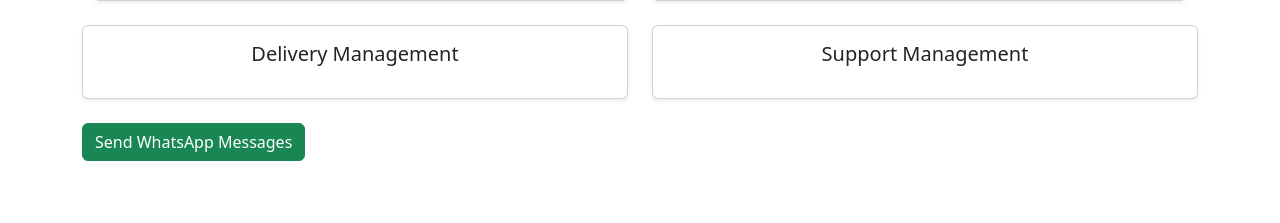
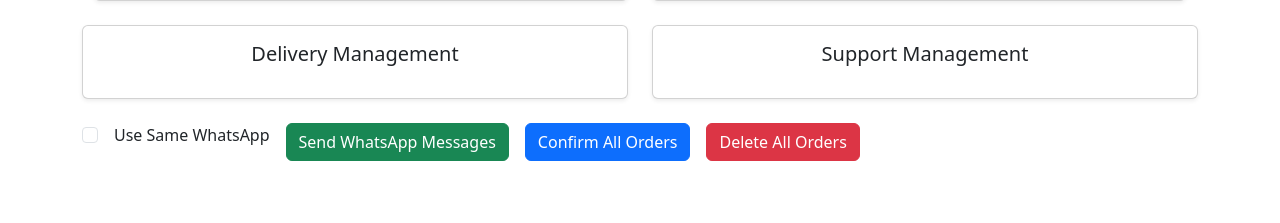
Before and after one commit to m-hassaan-habib/shopify-app, a Flask app: page / in a window 1280 px wide. Shown: the part 560-783 px from the top of the page. Run offline with Flask 3, Linux system fonts and the light colour scheme; data that the repository does not hold is empty; some libraries are stand-ins or nearby versions.

Commit message:
Update flow for messages

```diff
--- a/routes/routes.py
+++ b/routes/routes.py
@@ -405,6 +405,8 @@ def update_courier(order_id):
 def send_whatsapp():
     failed_numbers = []
     conn = get_connection()
+    headless_mode = request.form.get("headless") is not None
+
     with conn.cursor() as cursor:
         cursor.execute(
             "SELECT order_number, billing_name, item_name, billing_phone "
@@ -415,7 +417,8 @@ def send_whatsapp():
         options = Options()
         options.add_argument('--user-data-dir=./whatsapp_session')
         options.add_argument('--window-size=1920,1080')
-        options.add_argument('--headless=new')
+        if headless_mode:
+            options.add_argument('--headless=new')
 
         service = Service(ChromeDriverManager().install())
         driver = webdriver.Chrome(service=service, options=options)
@@ -424,44 +427,49 @@ def send_whatsapp():
         batch_size = 2
 
         def send_in_tab(index, user):
-            name = user['billing_name'] or 'Customer'
+            name    = user['billing_name'] or 'Customer'
             product = user['item_name'] or 'your product'
-            phone = user['billing_phone']
-            o_num = user['order_number']
+            phone   = user['billing_phone']
+            o_num   = user['order_number']
             message = build_message(name, product, o_num)
-            link = f"https://web.whatsapp.com/send?phone={phone}"
+            link    = f"https://web.whatsapp.com/send?phone={phone}"
+
             driver.execute_script(f"window.open('{link}','_blank');")
             human_delay(2,1)
             driver.switch_to.window(driver.window_handles[-1])
             human_delay(10,5)
+
             try:
-                input_xpath = '//div[@contenteditable="true" and @data-tab="10"]'
-                msg_box = WebDriverWait(driver, 15).until(
-                    EC.presence_of_element_located((By.XPATH, input_xpath))
-                )
-                msg_box.click()
+                xpath = '//div[@contenteditable="true" and @data-tab="10"]'
+                box   = WebDriverWait(driver,15).until(EC.presence_of_element_located((By.XPATH, xpath)))
+                box.click(); human_delay(1,1)
+                box.clear()
+
+                parts = message.split("\n\n")
+
+                msg1 = f"{parts[0].strip()} {parts[1].strip()}" if len(parts) > 1 else parts[0].strip()
+
+                msg2 = " ".join(p.strip() for p in parts[2:])
+
+                box.send_keys(msg1)
+                box.send_keys(Keys.ENTER)
                 human_delay(1,1)
-                msg_box.clear()
-                parts = message.split("\n\n", 1)
-                greeting = parts[0]
-                body = parts[1] if len(parts) > 1 else ''
-                msg_box.send_keys(greeting)
-                msg_box.send_keys(Keys.ENTER)
-                human_delay(0.5,0.5)
-                for line in body.split("\n"):
-                    if line.strip():
-                        msg_box.send_keys(line.strip())
-                        msg_box.send_keys(Keys.ENTER)
-                        human_delay(0.5,0.5)
+
+                if msg2:
+                    box.send_keys(msg2)
+                    box.send_keys(Keys.ENTER)
+                    human_delay(1,1)
+
                 with get_connection().cursor() as c2:
-                    c2.execute(
-                        "UPDATE orders SET status='Confirmd' WHERE order_number=%s",
-                        (o_num,)
-                    )
+                    c2.execute("UPDATE orders SET status='Confirmd' WHERE order_number=%s", (o_num,))
                     c2.connection.commit()
-                    logger.info(f"Updated in DB")
-            except Exception:
+
+                logger.info(f"Sent message to {phone}")
+
+            except Exception as e:
                 failed_numbers.append(phone)
+                logger.error(f"Send failed for {phone}: {e}")
+
             human_delay(5,3)
             driver.close()
             human_delay(1,1)
@@ -481,6 +489,24 @@ def send_whatsapp():
         return jsonify({'error': str(e)}), 500
 
 
+@routes.route('/orders/confirm_all', methods=['POST'])
+def confirm_all_orders():
+    try:
+        conn = get_connection()
+        with conn.cursor() as cursor:
+            cursor.execute("""
+                UPDATE orders
+                SET status = 'Confirmd'
+                WHERE status IN ('To Process', 'Not Responding')
+            """)
+            conn.commit()
+        flash("Yesterday orders marked as Confirmed", "success")
+    except Exception as e:
+        logger.exception("Bulk confirm failed")
+        flash(f"Error confirming orders: {str(e)}", "danger")
+
+    return redirect(url_for("routes.dashboard", status="total"))
+
 
 def send_multiline_message(msg_box, message):
     for line in message.split("\n"):
@@ -488,3 +514,18 @@ def send_multiline_message(msg_box, message):
             msg_box.send_keys(line.strip())
             msg_box.send_keys(Keys.ENTER)
             human_delay(0.5, 0.5)
+
+
+@routes.route('/orders/delete_all', methods=['POST'])
+def delete_all_orders():
+    try:
+        conn = get_connection()
+        with conn.cursor() as cursor:
+            cursor.execute("DELETE FROM orders")
+            conn.commit()
+        flash("All orders deleted successfully", "warning")
+    except Exception as e:
+        logger.exception("Bulk delete failed")
+        flash(f"Error deleting orders: {str(e)}", "danger")
+
+    return redirect(url_for("routes.dashboard", status="total"))
--- a/templates/dashboard.html
+++ b/templates/dashboard.html
@@ -93,11 +93,26 @@
             </div>
         </a>
     </div>
-    <div class="mb-4">
-        <button id="send-whatsapp-btn" class="btn btn-success">
-            <i class="fab fa-whatsapp"></i> Send WhatsApp Messages
-        </button>
+    <div class="mb-4 d-flex align-items-center gap-3 flex-wrap">
+    <form id="send-whatsapp-form" class="d-flex gap-3">
+    <input type="checkbox" name="headless" id="headless" class="form-check-input">
+    <label for="headless" class="form-check-label">Use Same WhatsApp</label>
+    <button type="button" id="send-whatsapp-btn" class="btn btn-success">
+        <i class="fab fa-whatsapp"></i> Send WhatsApp Messages
+    </button>
+    </form>
+
+
+
+    <form action="/orders/confirm_all" method="post" onsubmit="return confirm('Are you sure you want to confirm all pending orders?');">
+        <button type="submit" id="confirm-btn"  class="btn btn-primary">Confirm All Orders</button>
+    </form>
+
+    <form action="/orders/delete_all" method="post" onsubmit="return confirm('This will permanently delete ALL orders. Are you sure?');">
+        <button type="submit" id="delete-btn"  class="btn btn-danger">Delete All Orders</button>
+    </form>
     </div>
+
 </div>
 
 
@@ -201,15 +216,35 @@ $('#csvForm').submit(function(e) {
 </script>
 
 <script>
-    $('#send-whatsapp-btn').click(function() {
-        $(this).prop('disabled', true).text("Sending...");
-        $.post('/send_whatsapp', function(res) {
-            alert(res.message);
-            $('#send-whatsapp-btn').prop('disabled', false).text("Send WhatsApp Messages");
-        }).fail(function() {
-            alert("Failed to send messages.");
-            $('#send-whatsapp-btn').prop('disabled', false).text("Send WhatsApp Messages");
+    $('#send-whatsapp-btn').click(function(e) {
+    e.preventDefault();
+    const $btn = $(this).prop('disabled', true).text('Sending...');
+    const payload = $('#send-whatsapp-form').serialize();
+
+    $.post('/send_whatsapp', payload)
+        .done(function(res) {
+        alert(res.message);
+        })
+        .fail(function() {
+        alert('Failed to send messages.');
+        })
+        .always(function() {
+        $btn.prop('disabled', false).text('Send WhatsApp Messages');
         });
     });
+
+
+    document.getElementById('send-whatsapp-form').addEventListener('submit', function(e) {
+        const btn = document.getElementById('send-btn');
+        const btn1 = document.getElementById('headless');
+        const btn2 = document.getElementById('confirm-btn');
+        const btn3 = document.getElementById('delete-btn');
+        btn.disabled = true;
+        btn1.disabled = true;
+        btn2.disabled = true;
+        btn3.disabled = true;
+        btn.innerText = 'Sending...';
+    });
+
 </script>
 {% endblock %}
```
